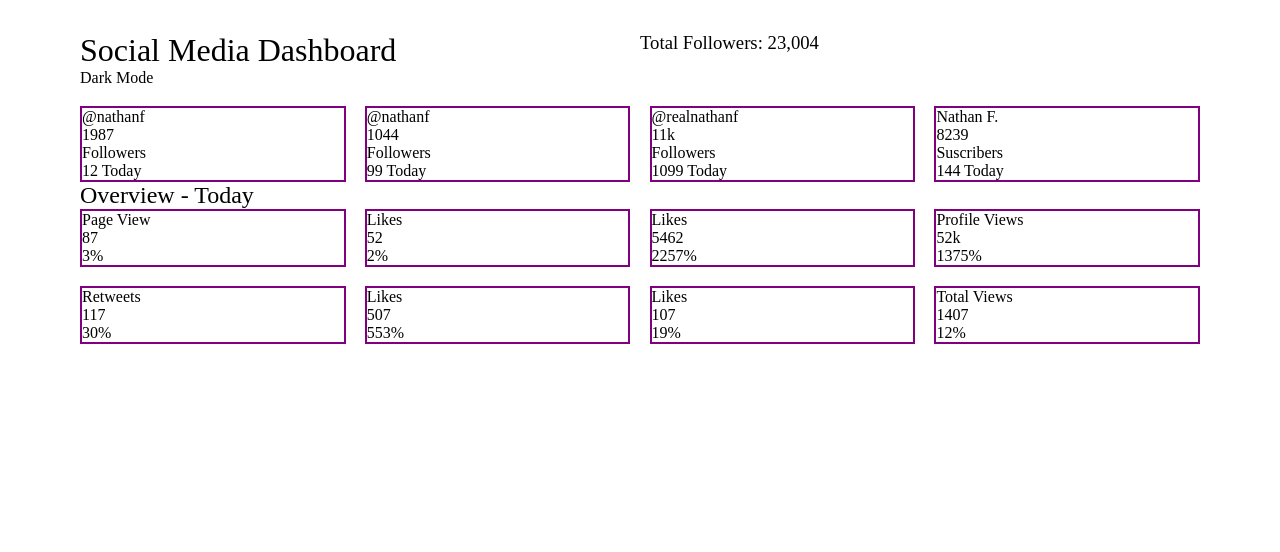
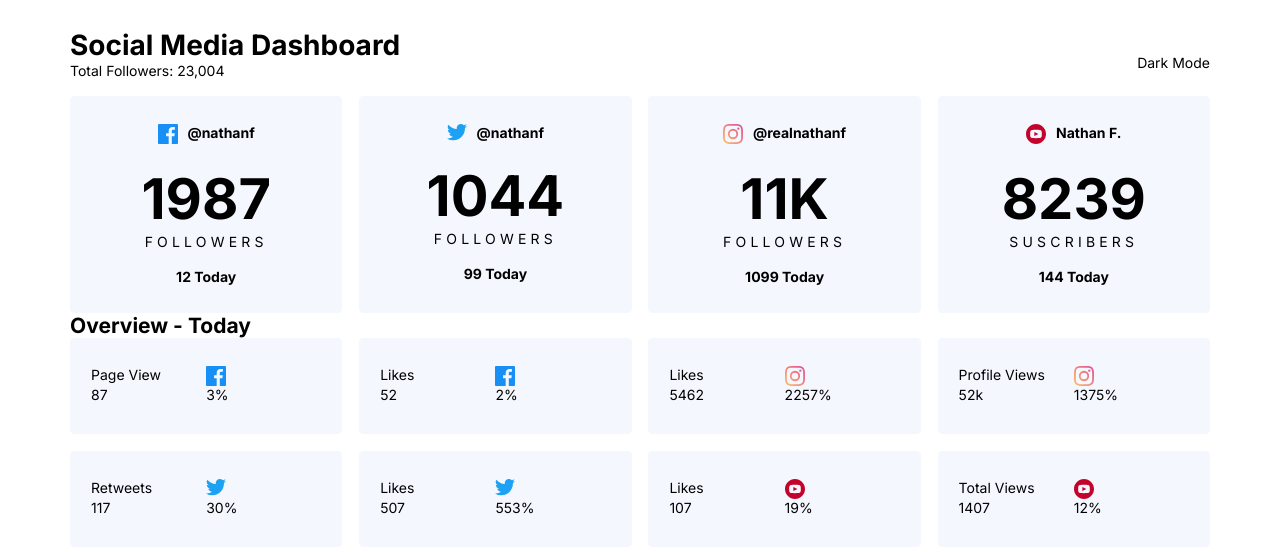
Before and after one commit to floraCodes/FEM-Social-Media-Dashboard, a plain HTML site: page index.html in a window 1280 px wide. Drawn offline with Linux system fonts and the light colour scheme.

Commit message:
Add CSS Styles

```diff
--- a/index.html
+++ b/index.html
@@ -23,40 +23,52 @@
   <body>
     <header>
       <h1>Social Media Dashboard</h1>
-      <h3>Total Followers: 23,004</h3>
+      <p>Total Followers: 23,004</p>
 
-      <div>
+      <div class="dark-mode">
         <p>Dark Mode</p>
       </div>
     </header>
     <main>
       <div class="social-media-followers-container">
         <article>
-          <p>@nathanf</p>
-          <p>1987</p>
+          <div class="social-media-handler">
+            <img src="/images/icon-facebook.svg" alt="facebook logo" />
+            <p>@nathanf</p>
+          </div>
+          <p class="main-number">1987</p>
           <p>Followers</p>
-          <p>12 Today</p>
+          <p class="today-number">12 Today</p>
         </article>
 
         <article>
-          <p>@nathanf</p>
-          <p>1044</p>
+          <div class="social-media-handler">
+            <img src="/images/icon-twitter.svg" alt="twitter logo" />
+            <p>@nathanf</p>
+          </div>
+          <p class="main-number">1044</p>
           <p>Followers</p>
-          <p>99 Today</p>
+          <p class="today-number">99 Today</p>
         </article>
 
         <article>
-          <p>@realnathanf</p>
-          <p>11k</p>
+          <div class="social-media-handler">
+            <img src="/images/icon-instagram.svg" alt="instagram logo" />
+            <p>@realnathanf</p>
+          </div>
+          <p class="main-number">11K</p>
           <p>Followers</p>
-          <p>1099 Today</p>
+          <p class="today-number">1099 Today</p>
         </article>
 
         <article>
-          <p>Nathan F.</p>
-          <p>8239</p>
+          <div class="social-media-handler">
+            <img src="/images/icon-youtube.svg" alt="youtube logo" />
+            <p>Nathan F.</p>
+          </div>
+          <p class="main-number">8239</p>
           <p>Suscribers</p>
-          <p>144 Today</p>
+          <p class="today-number">144 Today</p>
         </article>
       </div>
 
@@ -65,50 +77,59 @@
         <div class="overview-components-container">
           <article>
             <p>Page View</p>
-            <p>87</p>
-            <p>3%</p>
+            <img src="/images/icon-facebook.svg" alt="facebook logo" />
+            <p class="overview-number">87</p>
+            <p class="overview-percentage">3%</p>
           </article>
 
           <article>
             <p>Likes</p>
-            <p>52</p>
-            <p>2%</p>
+            <img src="/images/icon-facebook.svg" alt="facebook icon" />
+            <p class="overview-number">52</p>
+            <p class="overview-percentage">2%</p>
           </article>
 
           <article>
             <p>Likes</p>
-            <p>5462</p>
-            <p>2257%</p>
+            <img src="/images/icon-instagram.svg" alt="instagram logo" />
+            <p class="overview-number">5462</p>
+            <p class="overview-percentage">2257%</p>
           </article>
 
           <article>
             <p>Profile Views</p>
-            <p>52k</p>
-            <p>1375%</p>
+            <img src="/images/icon-instagram.svg" alt="instagram logo" />
+            <p class="overview-number">52k</p>
+            <p class="overview-percentage">1375%</p>
           </article>
 
           <article>
             <p>Retweets</p>
-            <p>117</p>
-            <p>30%</p>
+            <img src="/images/icon-twitter.svg" alt="twitter logo" />
+
+            <p class="overview-number">117</p>
+            <p class="overview-percentage">30%</p>
           </article>
 
           <article>
             <p>Likes</p>
-            <p>507</p>
-            <p>553%</p>
+            <img src="/images/icon-twitter.svg" alt="twitter logo" />
+            <p class="overview-number">507</p>
+            <p class="overview-percentage">553%</p>
           </article>
 
           <article>
             <p>Likes</p>
-            <p>107</p>
-            <p>19%</p>
+            <img src="/images/icon-youtube.svg" alt="youtube logo" />
+            <p class="overview-number">107</p>
+            <p class="overview-percentage">19%</p>
           </article>
 
           <article>
             <p>Total Views</p>
-            <p>1407</p>
-            <p>12%</p>
+            <img src="/images/icon-youtube.svg" alt="youtube logo" />
+            <p class="overview-number">1407</p>
+            <p class="overview-percentage">12%</p>
           </article>
         </div>
       </div>
--- a/styles.css
+++ b/styles.css
@@ -43,7 +43,6 @@
 
 html {
   box-sizing: border-box;
-  font-size: 16px;
 }
 
 *,
@@ -71,12 +70,32 @@ ul {
 
 html {
   overflow: hidden;
+  font-size: 14px;
+  font-family: "Inter";
 }
+
+/* ### header ### */
 
 header {
   display: grid;
   grid-template: repeat(2, 1fr) / repeat(2, 1fr);
 }
+
+header > h1 {
+  font-weight: 800;
+}
+
+header > p {
+  grid-area: 2 / 1 / 3 / 2;
+}
+
+.dark-mode {
+  grid-area: 1 / 2 / 3 / 3;
+  justify-self: end;
+  align-self: center;
+}
+
+/* ### body ### */
 
 body {
   display: flex;
@@ -84,18 +103,67 @@ body {
   padding: 2rem 5rem;
 }
 
+article {
+  background-color: var(--Very-Pale-Blue-Top-BG-Pattern);
+  border-radius: 0.3rem;
+  padding: 2rem 1.5rem;
+}
+
+article:hover {
+  cursor: pointer;
+  background-color: var(--Light-Grayish-Blue-Card-BG);
+}
+
+/* ### main container ### */
+
 .social-media-followers-container {
   display: grid;
   grid-template-columns: repeat(4, 1fr);
   grid-gap: 1.2rem;
 }
 
-article {
-  border: 2px solid purple;
+.social-media-followers-container > article {
+  display: flex;
+  flex-direction: column;
+  align-items: center;
 }
+
+.social-media-handler {
+  display: flex;
+}
+.social-media-handler > img {
+  padding-right: 0.7rem;
+}
+.social-media-followers-container > article :nth-child(3) {
+  text-transform: uppercase;
+  letter-spacing: 0.3rem;
+  padding-bottom: 1.3rem;
+}
+
+.social-media-followers-container > article :nth-child(4) {
+}
+
+.social-media-handler > p,
+.main-number,
+.social-media-followers-container > article :nth-child(4),
+h2 {
+  font-weight: 800;
+}
+
+.main-number {
+  font-size: 4rem;
+  padding-top: 1.5rem;
+}
+
+/* ### overview container ### */
 
 .overview-components-container {
   display: grid;
   grid-template-columns: repeat(4, 1fr);
   grid-gap: 1.2rem;
 }
+
+.overview-components-container > article {
+  display: grid;
+  grid-template: repeat(2, 1fr) / repeat(2, 1fr);
+}
```
